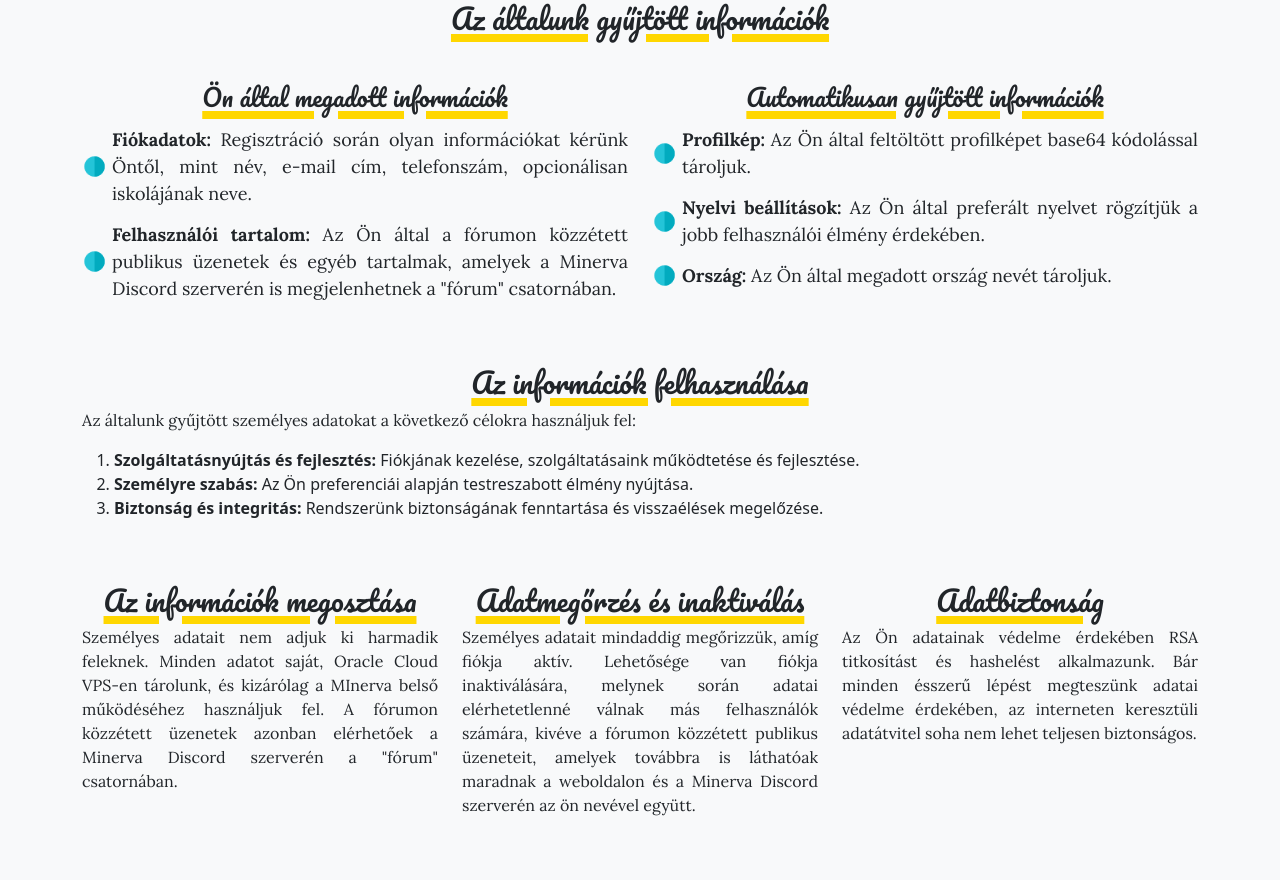
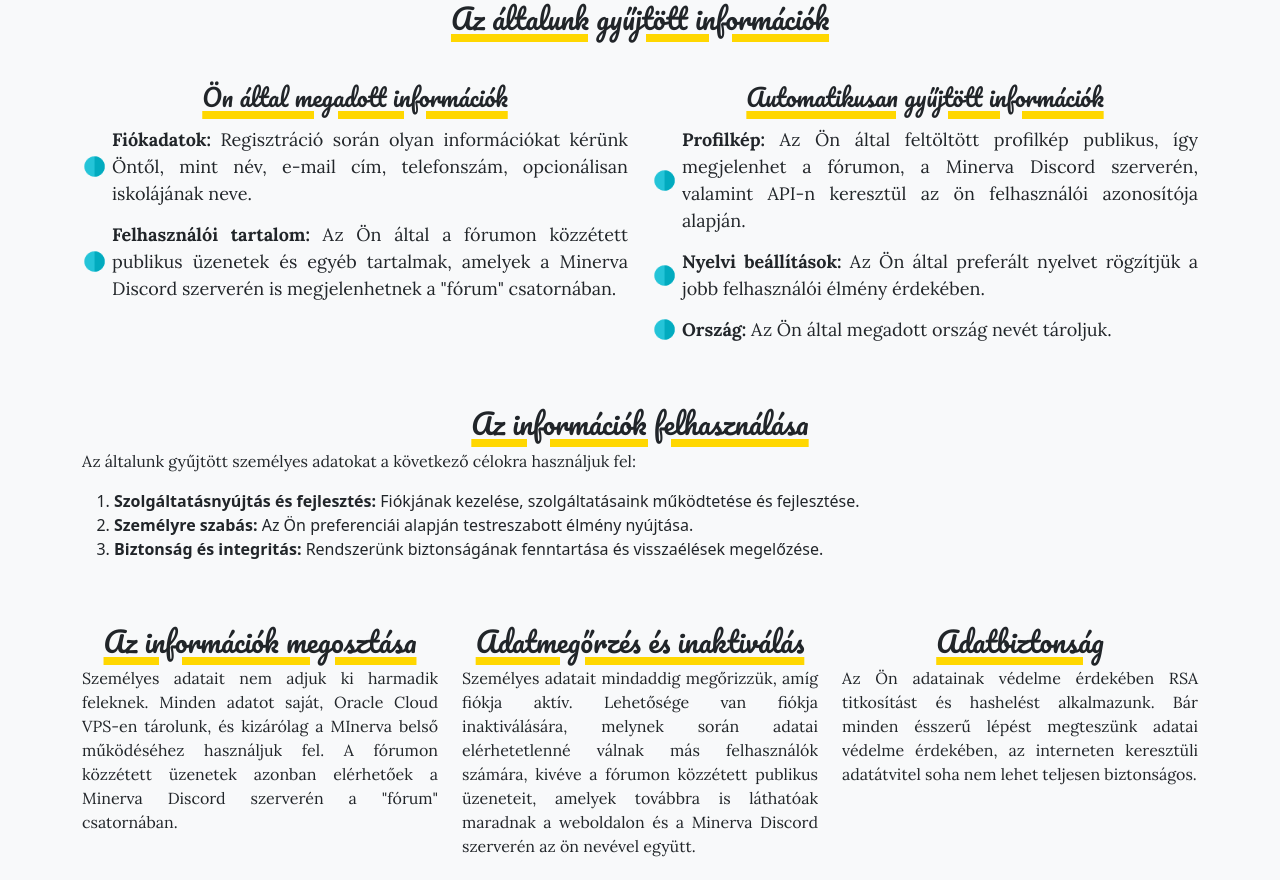
Before and after one commit to mcitomi/minerva, a React (Create React App) app in the folder frontend/: page /privacy in a window 1280 px wide. Shown: the part 880-1760 px from the top of the page. Built offline with nearby package versions, Linux system fonts and the light colour scheme.

Commit message:
Todo update, privacy clarifi.

```diff
--- a/frontend/src/pages/Privacy.jsx
+++ b/frontend/src/pages/Privacy.jsx
@@ -26,7 +26,7 @@ export default () => {
                         <Col xs={12} md={6}>
                             <h4>Automatikusan gyűjtött információk</h4>
                             <ul id="ikon" style={{textAlign: "justify"}}>
-                                <li><strong>Profilkép:</strong> Az Ön által feltöltött profilképet base64 kódolással tároljuk.</li>
+                                <li><strong>Profilkép:</strong> Az Ön által feltöltött profilkép publikus, így megjelenhet a fórumon, a Minerva Discord szerverén, valamint API-n keresztül az ön felhasználói azonosítója alapján.</li>
                                 <li><strong>Nyelvi beállítások:</strong> Az Ön által preferált nyelvet rögzítjük a jobb felhasználói élmény érdekében.</li>
                                 <li><strong>Ország:</strong> Az Ön által megadott ország nevét tároljuk.</li>
                             </ul>
```
Also changed, not shown: 1 other file (tests, documents, lock files or other folders).
